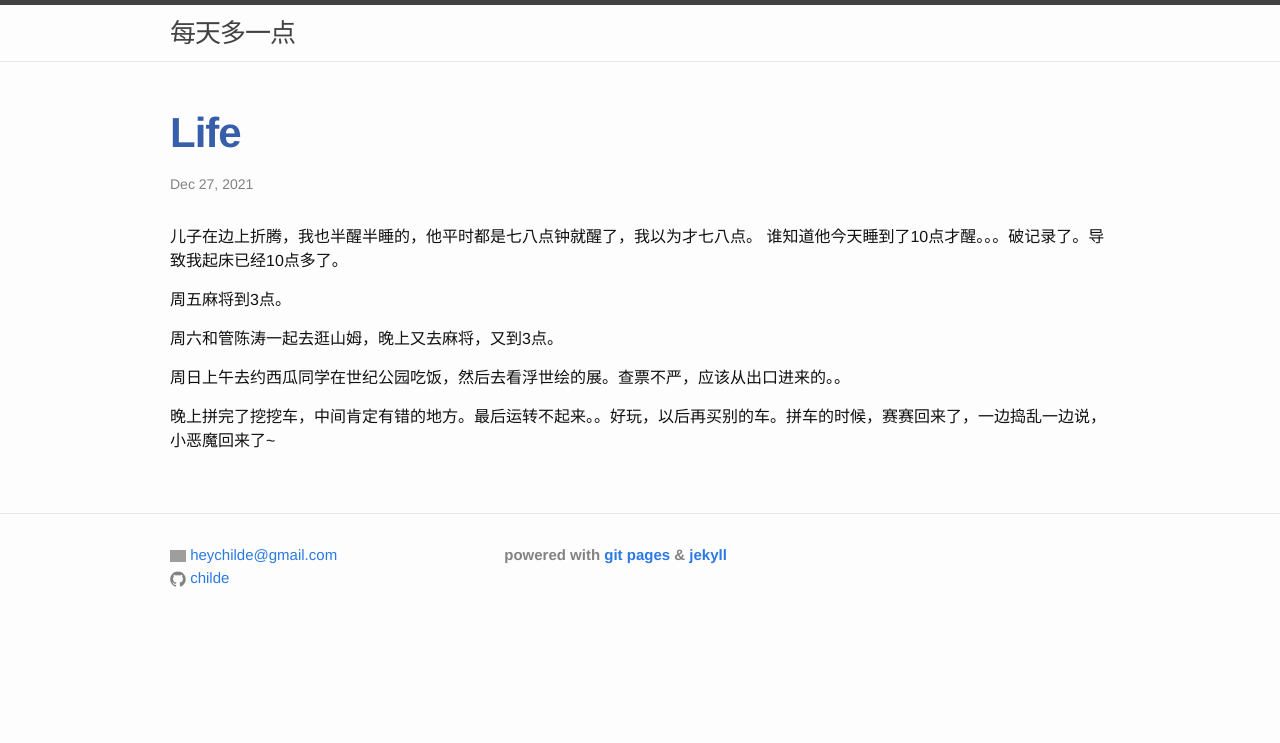
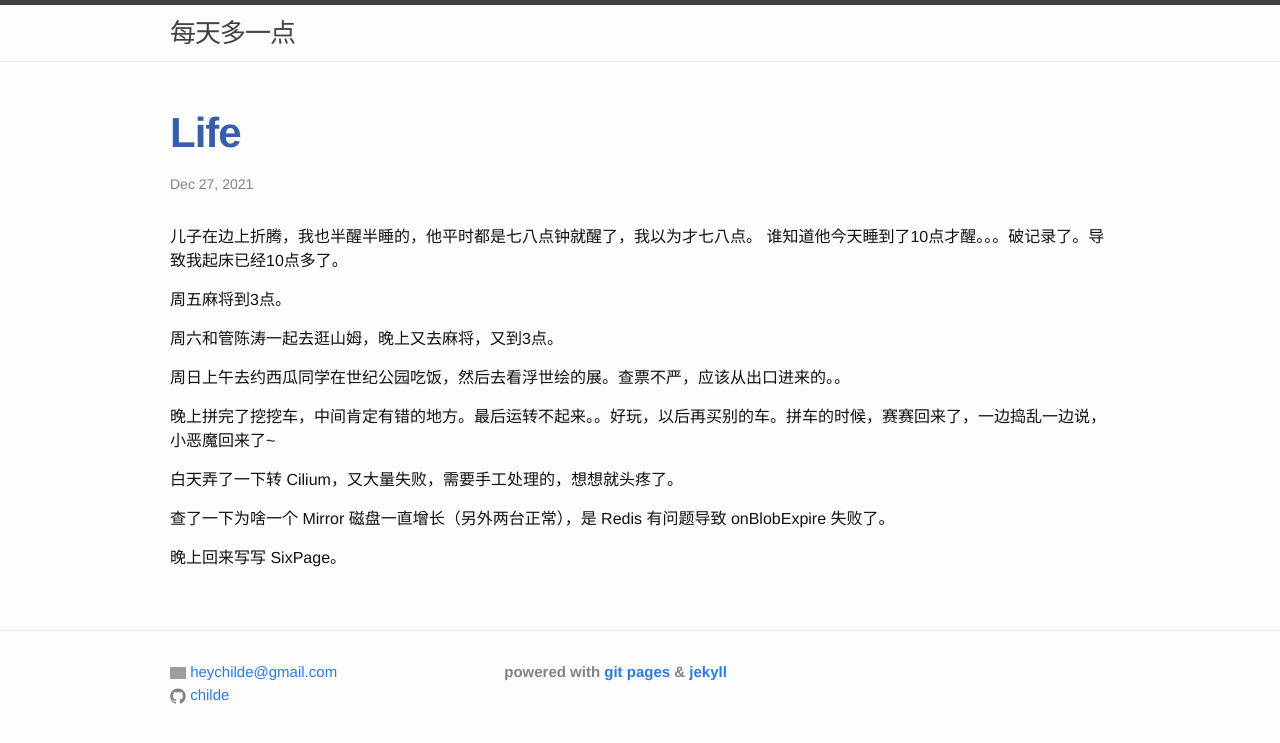
Before and after one commit to childe/gitcommit.today, a Jekyll site: the page built from _posts/2021-12-27-life.md, in a window 1280 px wide. Shown: the top 743 px of the page. Built offline with Jekyll 4.4.1, drawn with Linux system fonts in a browser that asks for light colours; our own code applies the rules of GitHub Pages for plain Markdown files; grey boxes are pictures that could not be loaded.

Commit message:
modified:   _posts/2021-12-27-life.md

```diff
--- a/_posts/2021-12-27-life.md
+++ b/_posts/2021-12-27-life.md
@@ -13,3 +13,9 @@ date: 2021-12-27T11:41:45+0800
 周日上午去约西瓜同学在世纪公园吃饭，然后去看浮世绘的展。查票不严，应该从出口进来的。。
 
 晚上拼完了挖挖车，中间肯定有错的地方。最后运转不起来。。好玩，以后再买别的车。拼车的时候，赛赛回来了，一边捣乱一边说，小恶魔回来了~
+
+白天弄了一下转 Cilium，又大量失败，需要手工处理的，想想就头疼了。
+
+查了一下为啥一个 Mirror 磁盘一直增长（另外两台正常），是 Redis 有问题导致 onBlobExpire 失败了。
+
+晚上回来写写 SixPage。
```
